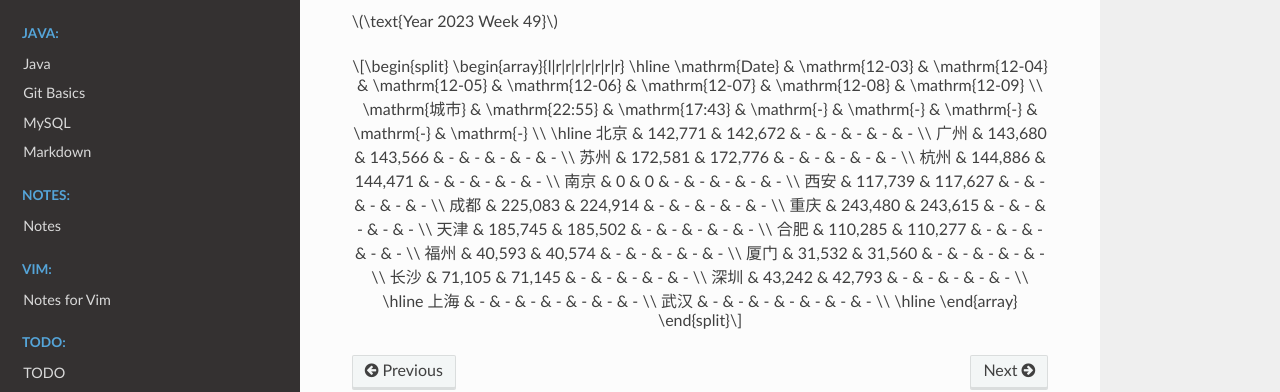
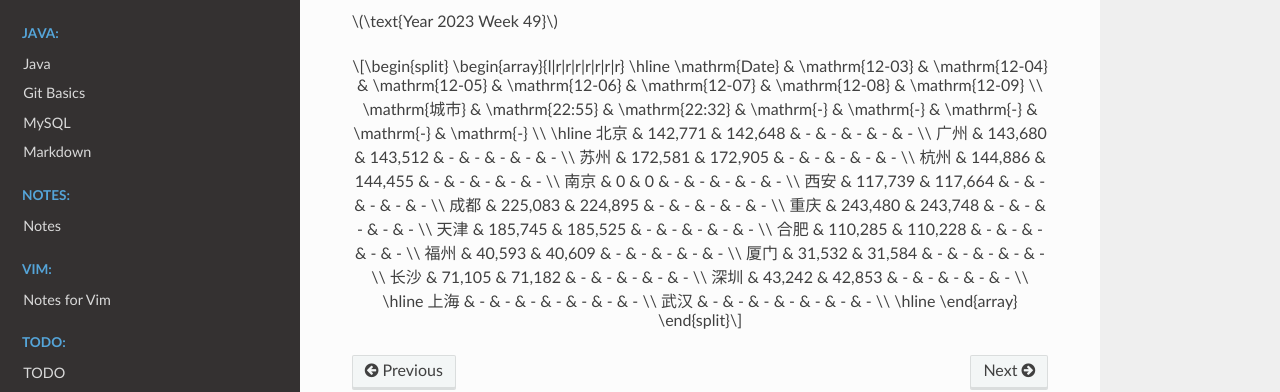
Before and after one commit to Pyrad/pyradnotes, a Sphinx documentation site: the page built from source/RealEstate/resalenumbers2023.md, in a window 1280 px wide and 900 px high, scrolled down 19632 px. Shown: the part 380-772 px from the top of the window. Built offline with Sphinx 7.4.7 and the Read the Docs theme 2.0.0, drawn with Linux system fonts in a browser that asks for light colours; a script that is not in the unit is left out.

Commit message:
Realestate Update resale numbers 2023-12-04 22:32

```diff
--- a/source/RealEstate/resalenumbers2023.md
+++ b/source/RealEstate/resalenumbers2023.md
@@ -1282,22 +1282,22 @@ $$
 \begin{array}{l|r|r|r|r|r|r|r}
 \hline
 \mathrm{Date} & \mathrm{12-03} & \mathrm{12-04} & \mathrm{12-05} & \mathrm{12-06} & \mathrm{12-07} & \mathrm{12-08} & \mathrm{12-09} \\
-\mathrm{城市} & \mathrm{22:55} & \mathrm{17:43} & \mathrm{-} & \mathrm{-} & \mathrm{-} & \mathrm{-} & \mathrm{-} \\
+\mathrm{城市} & \mathrm{22:55} & \mathrm{22:32} & \mathrm{-} & \mathrm{-} & \mathrm{-} & \mathrm{-} & \mathrm{-} \\
 \hline
-北京 & 142,771 & 142,672 & - & - & - & - & - \\
-广州 & 143,680 & 143,566 & - & - & - & - & - \\
-苏州 & 172,581 & 172,776 & - & - & - & - & - \\
-杭州 & 144,886 & 144,471 & - & - & - & - & - \\
+北京 & 142,771 & 142,648 & - & - & - & - & - \\
+广州 & 143,680 & 143,512 & - & - & - & - & - \\
+苏州 & 172,581 & 172,905 & - & - & - & - & - \\
+杭州 & 144,886 & 144,455 & - & - & - & - & - \\
 南京 & 0 & 0 & - & - & - & - & - \\
-西安 & 117,739 & 117,627 & - & - & - & - & - \\
-成都 & 225,083 & 224,914 & - & - & - & - & - \\
-重庆 & 243,480 & 243,615 & - & - & - & - & - \\
-天津 & 185,745 & 185,502 & - & - & - & - & - \\
-合肥 & 110,285 & 110,277 & - & - & - & - & - \\
-福州 & 40,593 & 40,574 & - & - & - & - & - \\
-厦门 & 31,532 & 31,560 & - & - & - & - & - \\
-长沙 & 71,105 & 71,145 & - & - & - & - & - \\
-深圳 & 43,242 & 42,793 & - & - & - & - & - \\
+西安 & 117,739 & 117,664 & - & - & - & - & - \\
+成都 & 225,083 & 224,895 & - & - & - & - & - \\
+重庆 & 243,480 & 243,748 & - & - & - & - & - \\
+天津 & 185,745 & 185,525 & - & - & - & - & - \\
+合肥 & 110,285 & 110,228 & - & - & - & - & - \\
+福州 & 40,593 & 40,609 & - & - & - & - & - \\
+厦门 & 31,532 & 31,584 & - & - & - & - & - \\
+长沙 & 71,105 & 71,182 & - & - & - & - & - \\
+深圳 & 43,242 & 42,853 & - & - & - & - & - \\
 \hline
 上海 & - & - & - & - & - & - & - \\
 武汉 & - & - & - & - & - & - & - \\
```
Also changed, not shown: 1 other file.
